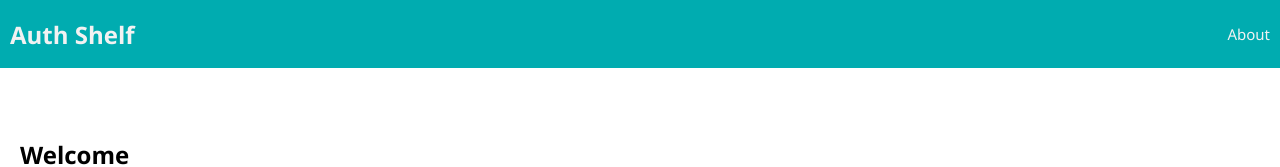
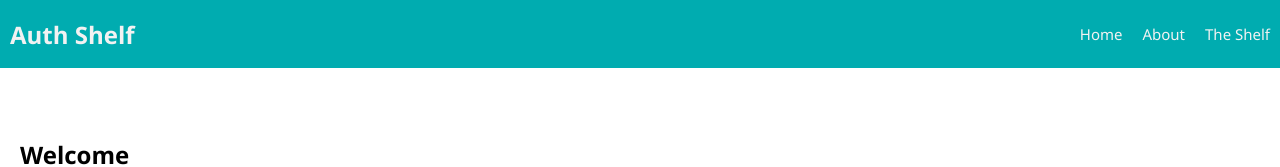
Before and after one commit to YasirUddin123/auth-shelf, a React (Create React App) app: page /shelf#/home in a window 1280 px wide. Shown: the top 167 px of the page. Built offline with nearby package versions, Linux system fonts and the light colour scheme; no server answers.

Commit message:
added shelf and home links in navbar for any page view

```diff
--- a/src/components/Nav/Nav.jsx
+++ b/src/components/Nav/Nav.jsx
@@ -24,16 +24,20 @@ function Nav() {
         {/* If a user is logged in, show these links */}
         {user.id && (
           <>
-            <Link className="navLink" to="/shelf">
-              The Shelf
-            </Link>
             <LogOutButton className="navLink" />
           </>
         )}
 
+        <Link className="navLink" to="/">
+          Home
+        </Link>
         <Link className="navLink" to="/about">
           About
         </Link>
+        <Link className="navLink" to="/shelf">
+          The Shelf
+        </Link>
+
       </div>
     </div>
   );
```
